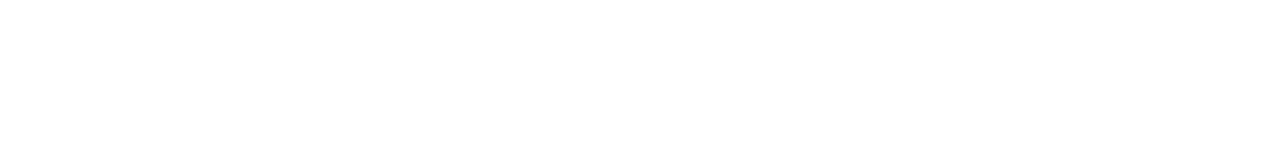
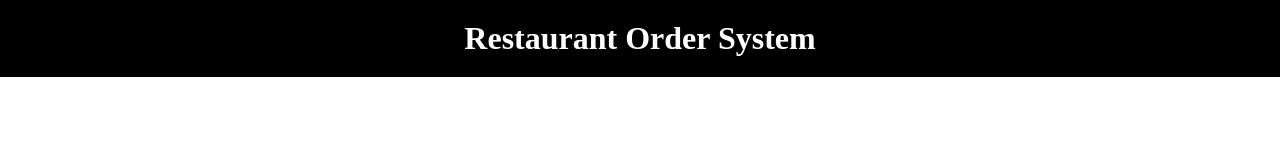
Before and after one commit to SofiaBrittoSchwartz/RestaurantOrderSystem, a plain HTML site: page index.html in a window 1280 px wide. Drawn offline with Linux system fonts and the light colour scheme.

Commit message:
Added and styled header

```diff
--- a/index.html
+++ b/index.html
@@ -3,9 +3,11 @@
 <head>
     <meta charset="UTF-8">
     <meta name="viewport" content="width=device-width, initial-scale=1.0">
+    <link rel="stylesheet" type="text/css" href="styles.css">
     <title>Restaurant Order System</title>
 </head>
 <body>
+    <h1 class="header">Restaurant Order System</h1>
 
 </body>
 </html>
--- a/styles.css
+++ b/styles.css
@@ -0,0 +1,14 @@
+body {
+    margin: 0;
+    padding: 0;
+}
+
+.header {
+    width: 100%;
+    margin: 0;
+    padding: 20px;
+    background-color: black;
+    color: white;
+    text-align: center;
+    box-sizing: border-box;
+}
```
